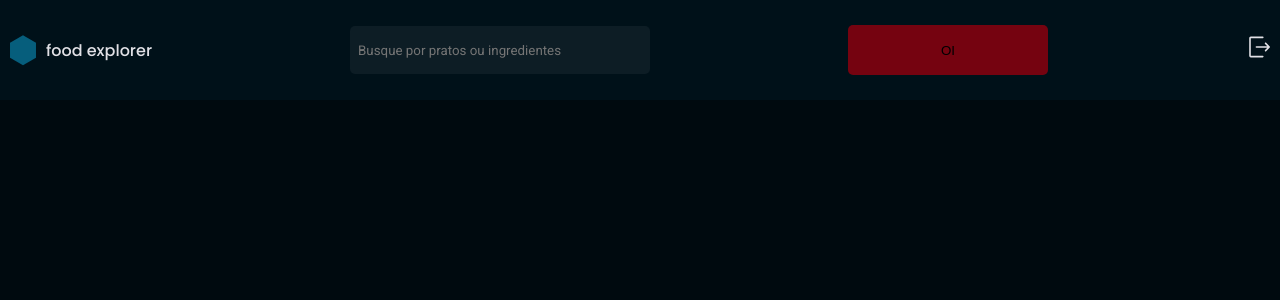
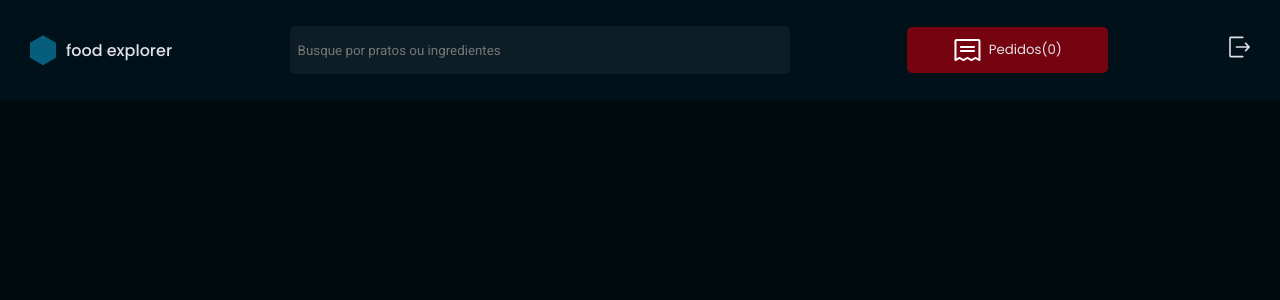
Before and after one commit to fcomateus/explorer-food-frontend, a React (Vite) app: page / in a window 1280 px wide. Shown: the top 300 px of the page. Built offline with nearby package versions, Linux system fonts and the light colour scheme.

Commit message:
responsive header finished started signup page

```diff
--- a/src/components/Header/index.jsx
+++ b/src/components/Header/index.jsx
@@ -33,17 +33,19 @@ export function Header() {
       </div>
 
       <InputText
+        id="search"
         placeholder="Busque por pratos ou ingredientes"
-      >
-      </InputText>
+      />
 
-      <div>
-        <Button
-          text={`OI`}
-          color='#750310'
-        />
+        <button id='my-orders'>
+          <svg width="27" height="22" viewBox="0 0 27 22" fill="none" xmlns="http://www.w3.org/2000/svg">
+          <path fillRule="evenodd" clipRule="evenodd" d="M5.96094 8C5.96094 7.44771 6.40865 7 6.96094 7H19.9609C20.5132 7 20.9609 7.44771 20.9609 8C20.9609 8.55228 20.5132 9 19.9609 9H6.96094C6.40865 9 5.96094 8.55228 5.96094 8Z" fill="white"/>
+          <path fillRule="evenodd" clipRule="evenodd" d="M5.96094 12C5.96094 11.4477 6.40865 11 6.96094 11H19.9609C20.5132 11 20.9609 11.4477 20.9609 12C20.9609 12.5523 20.5132 13 19.9609 13H6.96094C6.40865 13 5.96094 12.5523 5.96094 12Z" fill="white"/>
+          <path fillRule="evenodd" clipRule="evenodd" d="M1.04672 0.585787C1.4218 0.210714 1.9305 0 2.46094 0H24.4609C24.9914 0 25.5001 0.210714 25.8751 0.585787C26.2502 0.960861 26.4609 1.46957 26.4609 2V21C26.4609 21.3466 26.2815 21.6684 25.9867 21.8506C25.6918 22.0329 25.3237 22.0494 25.0137 21.8944L21.4609 20.118L17.9081 21.8944C17.6266 22.0352 17.2952 22.0352 17.0137 21.8944L13.4609 20.118L9.90815 21.8944C9.62662 22.0352 9.29525 22.0352 9.01372 21.8944L5.46094 20.118L1.90815 21.8944C1.59816 22.0494 1.23002 22.0329 0.935206 21.8506C0.64039 21.6684 0.460938 21.3466 0.460938 21V2C0.460938 1.46957 0.671652 0.960859 1.04672 0.585787ZM24.4609 2L2.46094 2L2.46094 19.382L5.01372 18.1056C5.29525 17.9648 5.62662 17.9648 5.90815 18.1056L9.46094 19.882L13.0137 18.1056C13.2952 17.9648 13.6266 17.9648 13.9081 18.1056L17.4609 19.882L21.0137 18.1056C21.2952 17.9648 21.6266 17.9648 21.9081 18.1056L24.4609 19.382V2Z" fill="white"/>
+          </svg>
 
-      </div>
+          Pedidos(0)
+        </button>
 
       <div id='exit'>
         <RxExit/>
--- a/src/components/Header/style.js
+++ b/src/components/Header/style.js
@@ -10,11 +10,12 @@ export const Container = styled.header`
   justify-content: space-between;
   padding: 0px 10px;
 
+
   & svg {
     font-size: 24px;
   }
 
-  & div:has(input)  {
+  #search {
     display: none;
   }
 
@@ -50,8 +51,17 @@ export const Container = styled.header`
     border-radius: 999px;
   }
 
-  @media(min-width: 630px) {
-   & div:has(input) {
+  #my-orders {
+    display: none;
+  }
+
+  @media(min-width: 768px) {
+  & {
+    gap: 32px;
+    padding: 0 30px;
+  }
+
+  #search {
     display: block;
     width: 300px;
    }
@@ -64,9 +74,36 @@ export const Container = styled.header`
     display: none;
    }
 
+   #my-orders {
+    display: flex;
+    align-items: center;
+    justify-content: center;
+    gap: 8px;
+
+    background-color: ${({ theme }) => theme.COLORS.RED};
+    border: none;
+    border-radius: 5px;
+
+    font-family: 'Poppins', sans-serif;
+    padding: 12px 46.5px;
+
+   }
+
    #exit {
     display: block;
    }
 
   }
+
+  @media(min-width: 1000px) {
+    #search {
+      width: 500px;
+    }
+  }
+
+  @media(min-width: 1500px) {
+    & {
+      padding: 0 300px;
+    }
+  }
 `
--- a/src/components/InputText/index.jsx
+++ b/src/components/InputText/index.jsx
@@ -1,8 +1,10 @@
 import { Container } from './style';
 
-export default function InputText({ placeholder }) {
+export default function InputText({ placeholder, ...rest }) {
   return (
-    <Container>
+    <Container
+    {...rest}
+    >
       <input
         type="text"
         placeholder={placeholder}
--- /dev/null
+++ b/src/pages/Signup/style.js
@@ -0,0 +1 @@
+import styledComponents from "styled-components";
--- a/src/styles/global.js
+++ b/src/styles/global.js
@@ -5,6 +5,8 @@ export default createGlobalStyle`
     margin: 0;
     padding: 0;
     box-sizing: border-box;
+
+    color: ${({ theme }) => theme.COLORS.WHITE};
   }
 
   body {
```
Also changed, not shown: src/pages/Signup/index.jsx (added).
